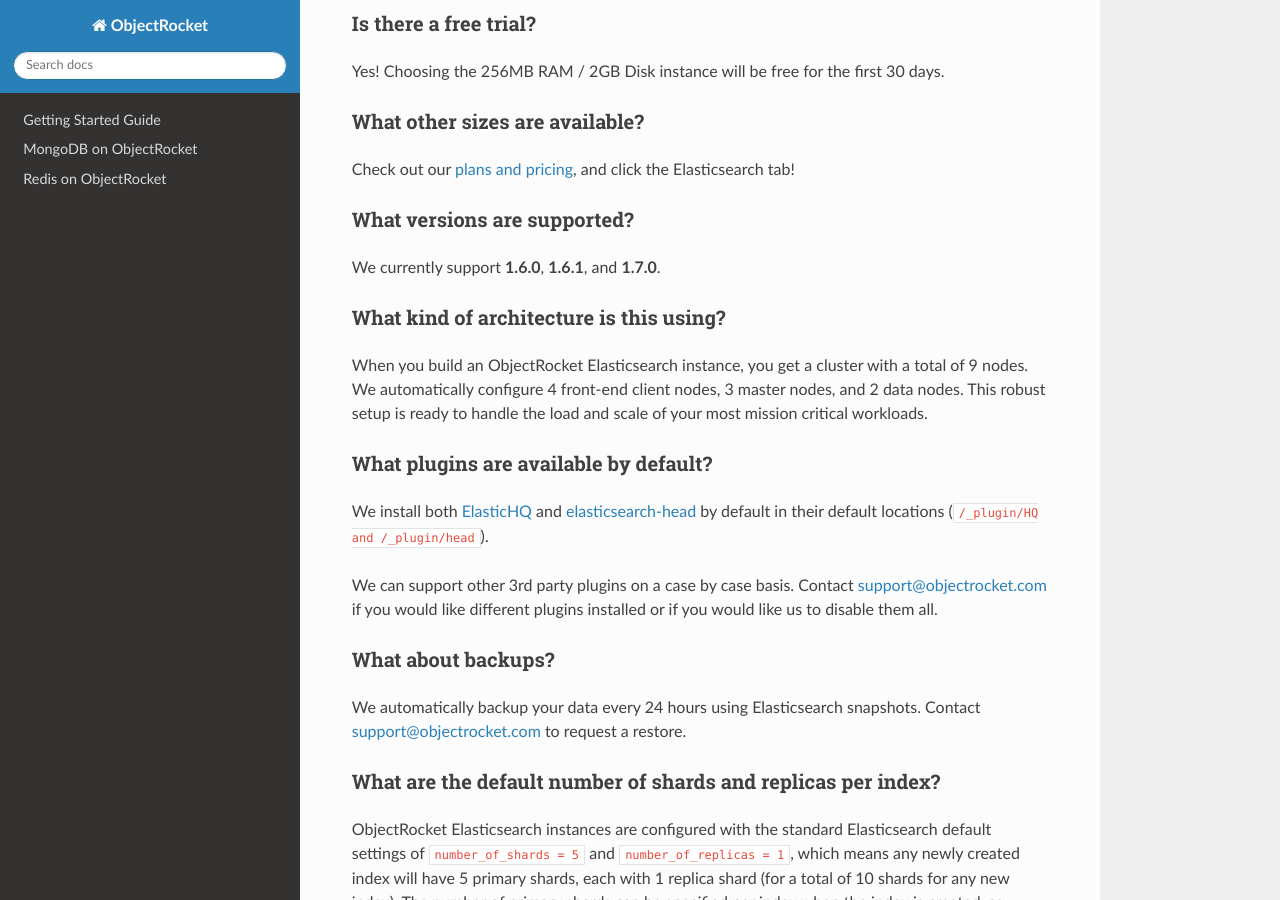
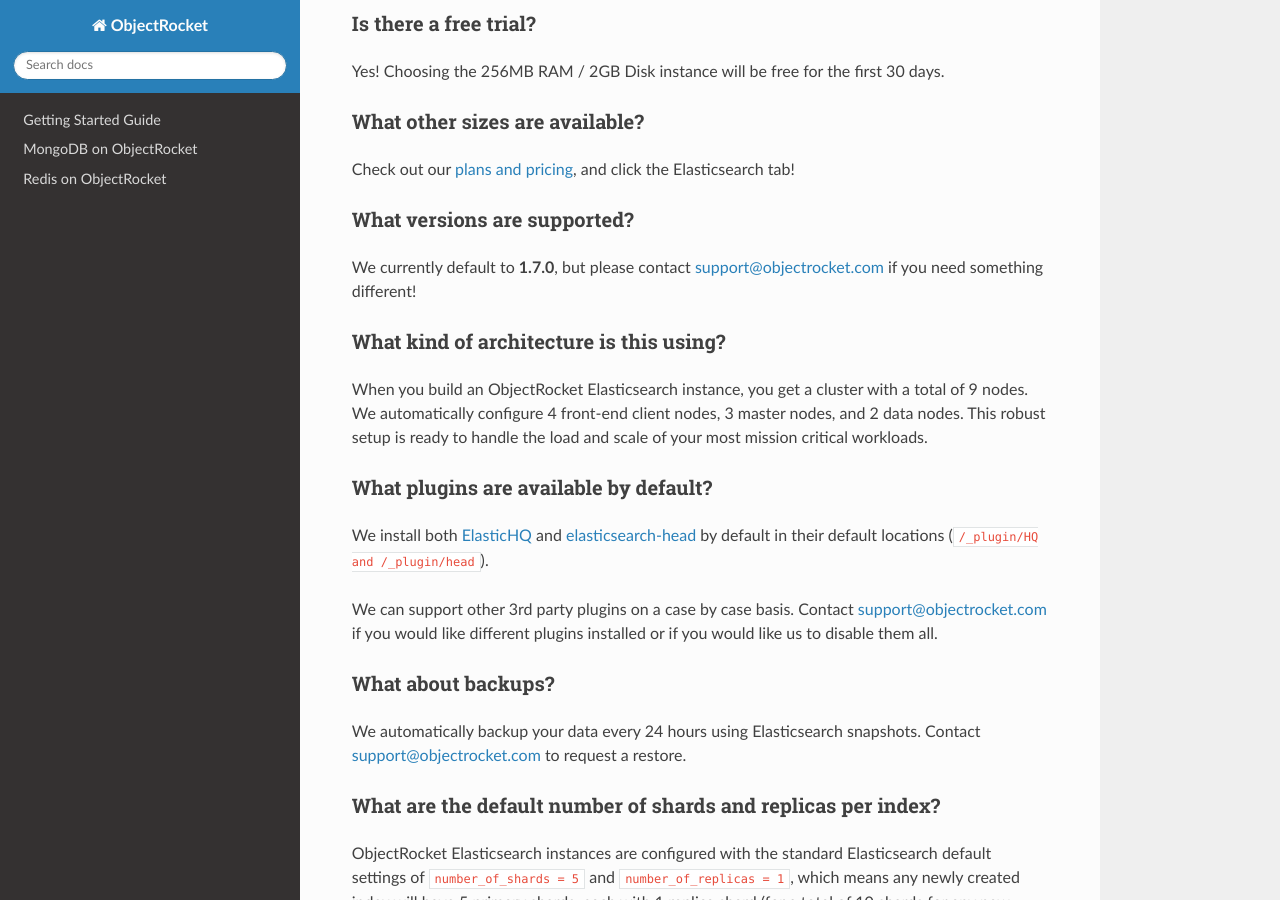
Before and after one commit to zcorleissen/documentation, a Sphinx documentation site: the page built from source/elastic_faq.rst, in a window 1280 px wide and 900 px high, scrolled down 3204 px. Built offline with Sphinx 7.4.7 and the Read the Docs theme 2.0.0, drawn with Linux system fonts in a browser that asks for light colours; pages that are not in the unit, such as notebooks, are missing from menus.

Commit message:
versions_verbiage
Say we default to 1.7.0, but to contact support if you need something
different.

```diff
--- a/source/elastic_faq.rst
+++ b/source/elastic_faq.rst
@@ -92,7 +92,7 @@
 What versions are supported?
 ~~~~~~~~~~~~~~~~~~~~~~~~~~~~
 
-We currently support **1.6.0**, **1.6.1**, and **1.7.0**.
+We currently default to **1.7.0**, but please contact `support@objectrocket.com <mailto:support@objectrocket.com>`_ if you need something different!
 
 What kind of architecture is this using?
 ~~~~~~~~~~~~~~~~~~~~~~~~~~~~~~~~~~~~~~~~
```
